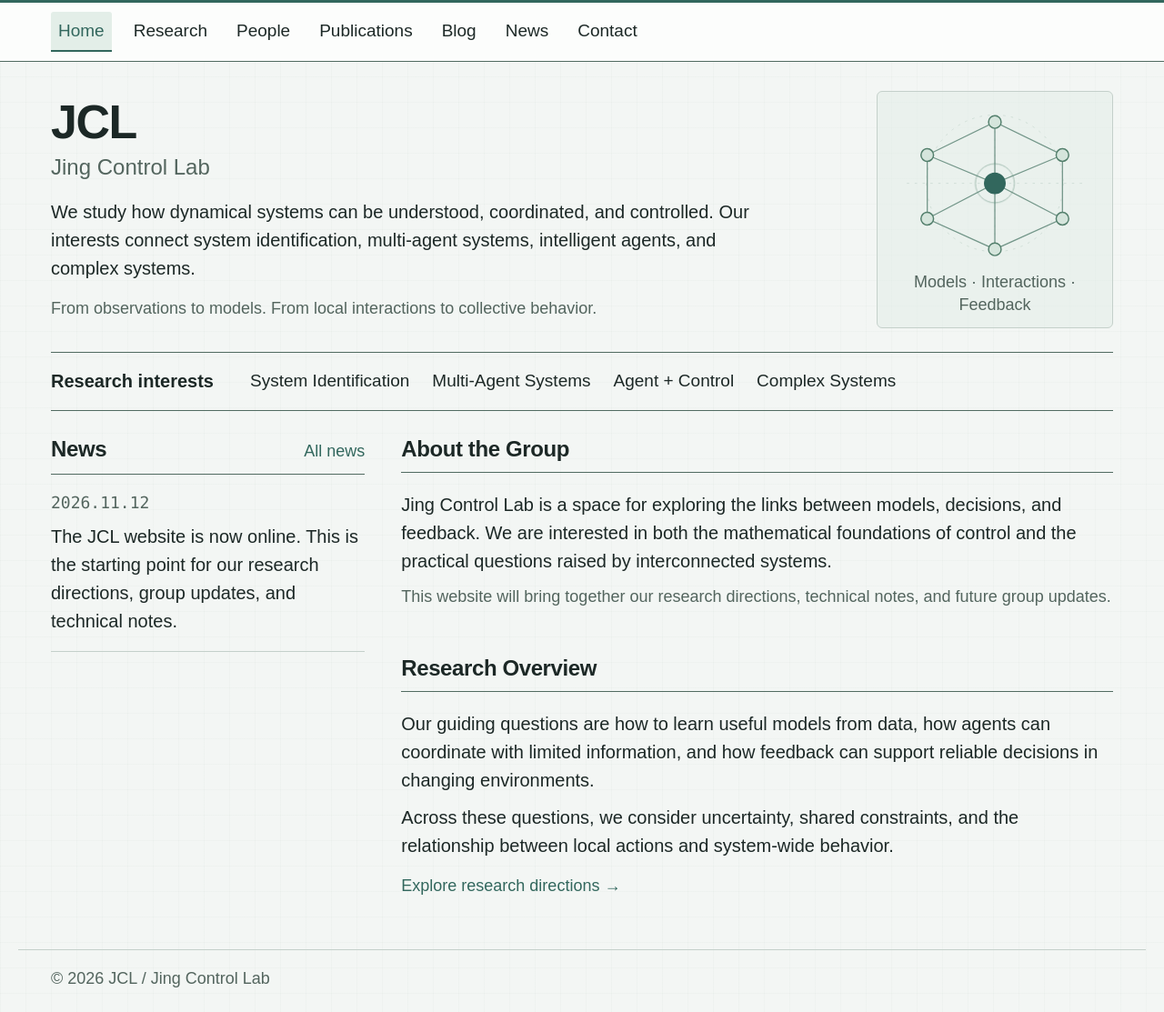
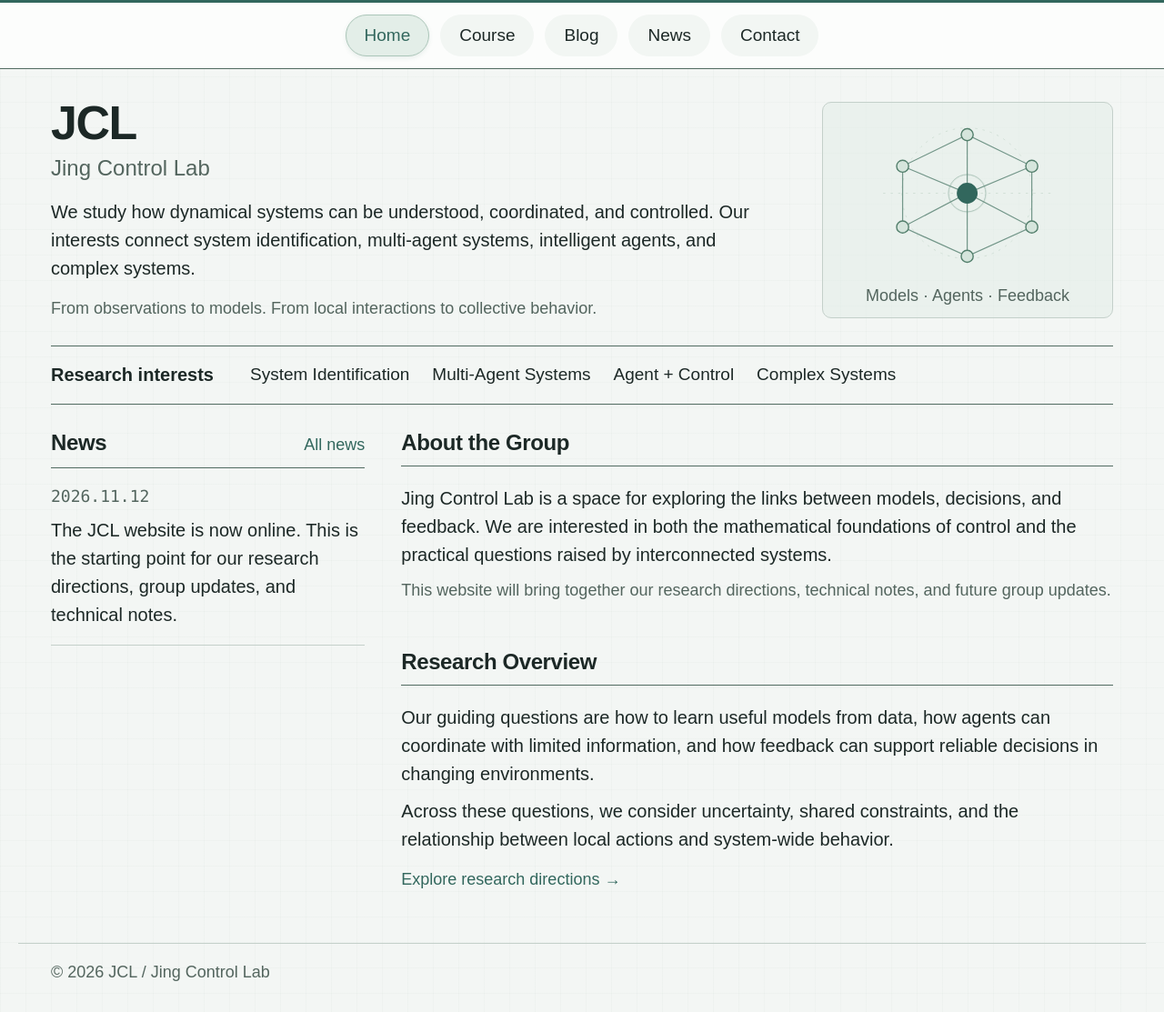
Before and after one commit to jing-control-lab/jing-control-lab.github.io, a Jekyll site: the page built from index.html, in a window 1280 px wide. Shown: the whole page at 91% size. Built offline with Jekyll 4.4.1, drawn with Linux system fonts in a browser that asks for light colours.

Commit message:
Center rounded navigation, add Course page, and update JCL contact details

```diff
--- a/_data/contact.yml
+++ b/_data/contact.yml
@@ -1,3 +1,3 @@
-# Leave unconfirmed contact details empty.
-email: ""
-address: ""
+# Public contact details.
+email: "zhjin201@gmail.com"
+address: "Nanjing, Jiangsu, China"
--- a/_data/navigation.yml
+++ b/_data/navigation.yml
@@ -1,12 +1,8 @@
 main:
   - title: Home
     url: /
-  - title: Research
-    url: /research/
-  - title: People
-    url: /people/
-  - title: Publications
-    url: /publications/
+  - title: Course
+    url: /course/
   - title: Blog
     url: /blogs/
   - title: News
--- a/_includes/network.html
+++ b/_includes/network.html
@@ -17,5 +17,5 @@
     </g>
     <circle class="network-pulse" cx="140" cy="106" r="22" fill="none"/>
   </svg>
-  <figcaption>Models · Interactions · Feedback</figcaption>
+  <figcaption>Models · Agents · Feedback</figcaption>
 </figure>
--- a/assets/css/group.css
+++ b/assets/css/group.css
@@ -13,20 +13,22 @@ p{margin:0 0 10px}
 strong{font-weight:600}
 .wrap{max-width:1240px;margin:0 auto;padding:0 36px}
 .site-header{border-top:3px solid var(--accent);border-bottom:1px solid var(--strong);background:#fcfdfc}
-.header-inner{min-height:64px;display:flex;align-items:center;padding-top:10px;padding-bottom:10px}
-nav{display:flex;flex-wrap:wrap;gap:8px 16px;font-size:19px;max-width:100%}
-nav a{color:var(--ink);padding:6px 8px;border-bottom:2px solid transparent;min-height:44px;display:flex;align-items:center;border-radius:3px 3px 0 0}
-nav a[aria-current]{border-bottom-color:var(--accent);color:var(--accent);background:var(--tint)}
+.header-inner{min-height:72px;display:flex;align-items:center;justify-content:center;padding-top:10px;padding-bottom:10px}
+nav{display:flex;flex-wrap:wrap;justify-content:center;gap:8px 12px;font-size:19px;max-width:100%}
+nav a{color:var(--ink);padding:7px 20px;border:1px solid transparent;min-height:44px;display:flex;align-items:center;justify-content:center;border-radius:999px;background:#f2f6f3;white-space:nowrap}
+nav a:hover{background:var(--tint);text-decoration:none}
+nav a:focus-visible{border-radius:999px}
+nav a[aria-current]{border-color:#acc6b9;color:var(--accent);background:var(--tint);box-shadow:0 2px 5px rgba(50,103,93,.1)}
 .skip{position:absolute;top:-80px;left:12px;background:#fff;padding:8px;z-index:10}
 .skip:focus{top:8px}
-.profile{display:grid;grid-template-columns:minmax(0,1fr) 260px;gap:36px;padding:32px 0 26px;align-items:center}
+.profile{display:grid;grid-template-columns:minmax(0,1fr) 320px;gap:36px;padding:32px 0 26px;align-items:center}
 .profile h1{font-size:52px;line-height:1.05;letter-spacing:-1.5px;margin:0 0 5px}
 .group-name{font-size:24px;color:var(--muted);margin-bottom:17px;line-height:1.4}
 .profile-copy>p:not(.group-name){max-width:790px}
 .profile-note{font-size:18px;color:var(--muted);margin-top:15px;margin-bottom:0}
-.network-figure{margin:0;width:260px;background:rgba(227,238,232,.58);border:1px solid var(--line);border-radius:6px;padding:9px 8px 13px}
-.network-figure svg{width:100%;display:block}
-.network-figure figcaption{font-size:18px;color:var(--muted);text-align:center;line-height:1.35}
+.network-figure{margin:0;width:100%;background:rgba(227,238,232,.58);border:1px solid var(--line);border-radius:10px;padding:12px}
+.network-figure svg{width:auto;height:180px;display:block;margin:0 auto}
+.network-figure figcaption{font-size:18px;color:var(--muted);text-align:center;line-height:1.35;margin-top:8px}
 .network-guides{stroke:#ccdcd3;stroke-width:1;stroke-dasharray:3 7}
 .network-links{stroke:#74978a;stroke-width:1.5}
 .network-nodes{fill:#d5e5dc;stroke:#537f6c;stroke-width:1.7}
@@ -95,15 +97,16 @@ nav a[aria-current]{border-bottom-color:var(--accent);color:var(--accent);backgr
 .contact-details>div:last-child{border:0}
 .contact-details dt{font-size:18px;color:var(--muted)}
 .contact-details dd{margin:0}
-@media(max-width:1100px){.profile{grid-template-columns:minmax(0,1fr) 220px;gap:28px}.network-figure{width:220px}.interests{grid-template-columns:1fr;gap:8px}.research-direction{grid-template-columns:260px minmax(0,1fr);gap:24px}}
+@media(max-width:1100px){.profile{grid-template-columns:minmax(0,1fr) 260px;gap:28px}.network-figure svg{height:164px}.interests{grid-template-columns:1fr;gap:8px}.research-direction{grid-template-columns:260px minmax(0,1fr);gap:24px}}
 @media(max-width:900px){.home-overview{grid-template-columns:minmax(200px,.7fr) minmax(0,1.5fr);gap:28px}}
 @media(max-width:700px){
   .wrap{padding-left:22px;padding-right:22px}
-  nav{font-size:18px;gap:3px 8px}nav a{padding:6px 7px}
+  nav{font-size:18px;gap:6px 4px}nav a{padding:7px 6px}
   .profile{grid-template-columns:minmax(0,1fr) 112px;gap:16px;padding:24px 0 20px;align-items:start}
   .profile-copy{display:contents}.profile h1{font-size:42px;grid-column:1;grid-row:1;align-self:end;margin:0;line-height:1.1}
   .group-name{font-size:22px;grid-column:1;grid-row:2;margin:0;line-height:1.3;align-self:start}
-  .network-figure{width:112px;grid-column:2;grid-row:1/3;align-self:center;padding:2px;border-radius:4px}
+  .network-figure{width:112px;grid-column:2;grid-row:1/3;align-self:center;padding:4px;border-radius:8px}
+  .network-figure svg{width:100%;height:auto}
   .network-figure figcaption{display:none}
   .profile-copy>p:not(.group-name){grid-column:1/-1;margin:0}.profile-copy>.profile-note{font-size:18px}
   .interests{padding:13px 0;gap:7px}.interests ul{gap:5px 20px;font-size:18px}
```
Also changed, not shown: _pages/course.html (added, +14 -0 lines), instruction.md (+5 -2 lines), README.md.
